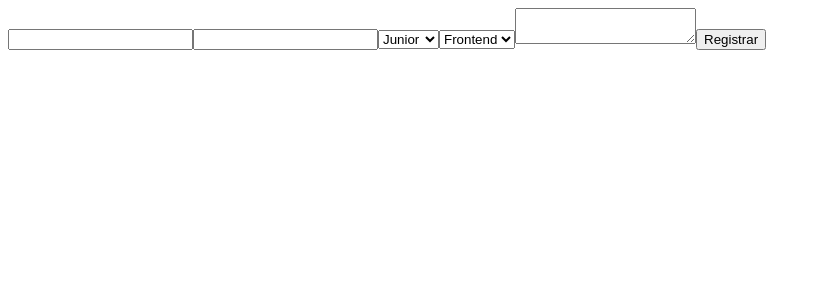
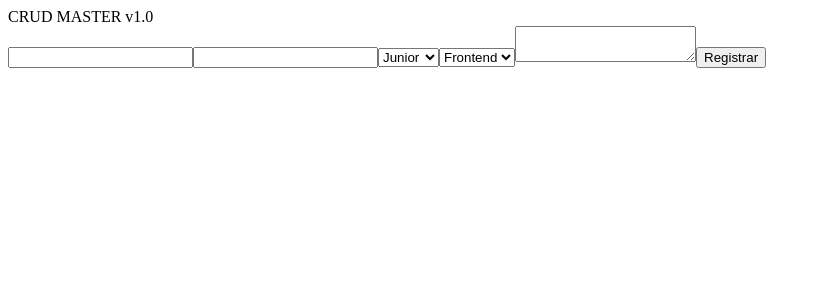
Before and after one commit to Fguimaraes12/CRUD-typescript, a React (Vite) app: page / in a window 1280 px wide. Shown: the top 300 px of the page, without its empty margins (0-821 px from the left). Built offline with nearby package versions, Linux system fonts and the light colour scheme.

Commit message:
feature: Implementar componente Header

```diff
--- a/src/App.tsx
+++ b/src/App.tsx
@@ -1,3 +1,4 @@
+import Header from "./components/Header/Header"
 import RegisterPages from "./pages/registersPages"
 
 
@@ -6,6 +7,7 @@
   return (
     <>
     <div>
+      <Header/>
       <RegisterPages/>
     </div>
     </>
--- /dev/null
+++ b/src/components/Header/Header.tsx
@@ -0,0 +1,11 @@
+
+function Header(){
+
+  return(
+  <div>
+    <span>CRUD MASTER <span>v1.0</span></span>
+  </div>
+  )
+}
+
+export default Header;
```
